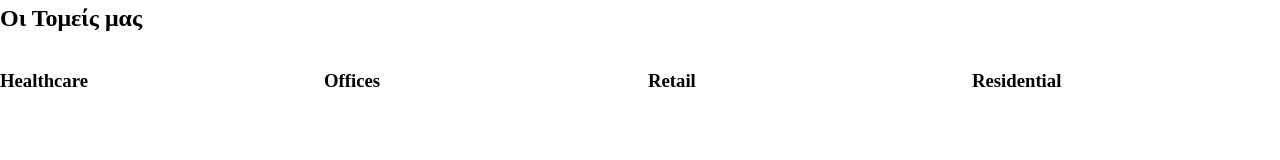
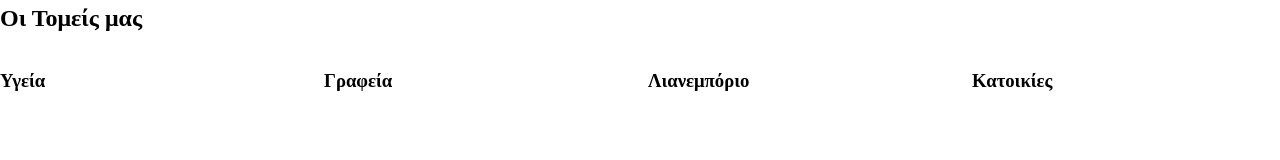
Before and after one commit to notTeo/formax-v2, a React (Vite) app: page / in a window 1280 px wide. Shown: the part 520-680 px from the top of the page. Built offline with nearby package versions, Linux system fonts and the light colour scheme.

Commit message:
fix: route ServiceTeaser sector names through t() instead of hardcoded English

```diff
--- a/src/data/translations.js
+++ b/src/data/translations.js
@@ -14,6 +14,10 @@ export const translations = {
     stat_suffix_sqm: " sqm",
     stat_suffix_budget: "M€",
     section_services_heading: "Our Sectors",
+    sector_healthcare: "Healthcare",
+    sector_offices: "Offices",
+    sector_retail: "Retail",
+    sector_residential: "Residential",
     section_featured_projects_heading: "Featured Projects",
     cta_heading: "Ready to start your next project?",
     cta_subheading: "Get in touch with our team today.",
@@ -75,6 +79,10 @@ export const translations = {
     stat_suffix_sqm: " τ.μ.",
     stat_suffix_budget: "εκ. €",
     section_services_heading: "Οι Τομείς μας",
+    sector_healthcare: "Υγεία",
+    sector_offices: "Γραφεία",
+    sector_retail: "Λιανεμπόριο",
+    sector_residential: "Κατοικίες",
     section_featured_projects_heading: "Επιλεγμένα Έργα",
     cta_heading: "Έτοιμοι να ξεκινήσετε το επόμενο έργο σας;",
     cta_subheading: "Επικοινωνήστε με την ομάδα μας σήμερα.",
--- a/src/pages/Home/ServiceTeaser.jsx
+++ b/src/pages/Home/ServiceTeaser.jsx
@@ -1,6 +1,11 @@
 import { useLanguage } from "../../context/LanguageContext";
 
-const sectors = ["Healthcare", "Offices", "Retail", "Residential"];
+const sectors = [
+  { id: "healthcare", key: "sector_healthcare" },
+  { id: "offices", key: "sector_offices" },
+  { id: "retail", key: "sector_retail" },
+  { id: "residential", key: "sector_residential" },
+];
 
 export default function ServiceTeaser() {
   const { t } = useLanguage();
@@ -10,8 +15,8 @@ export default function ServiceTeaser() {
       <h2>{t("section_services_heading")}</h2>
       <div className="service-teaser-grid">
         {sectors.map((sector) => (
-          <div className="service-teaser-card" key={sector}>
-            <h3>{sector}</h3>
+          <div className="service-teaser-card" key={sector.id}>
+            <h3>{t(sector.key)}</h3>
           </div>
         ))}
       </div>
```
